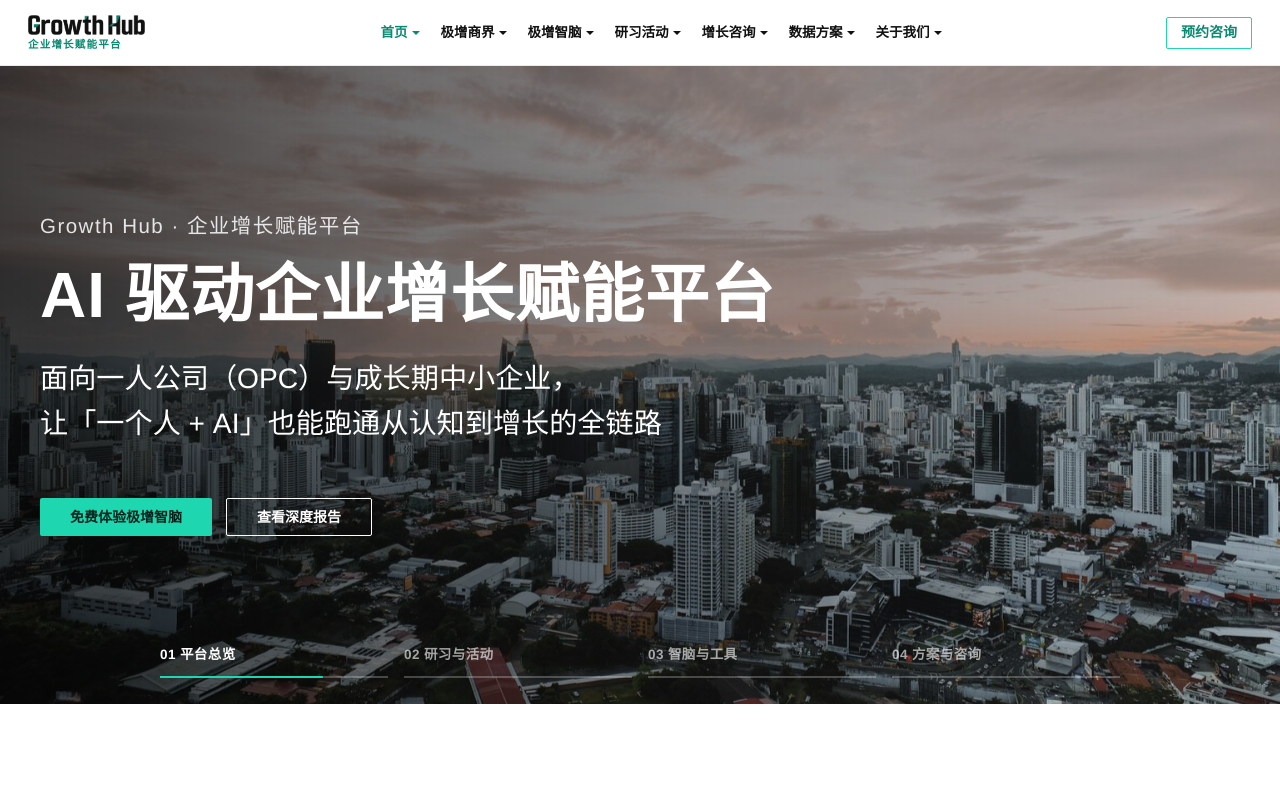
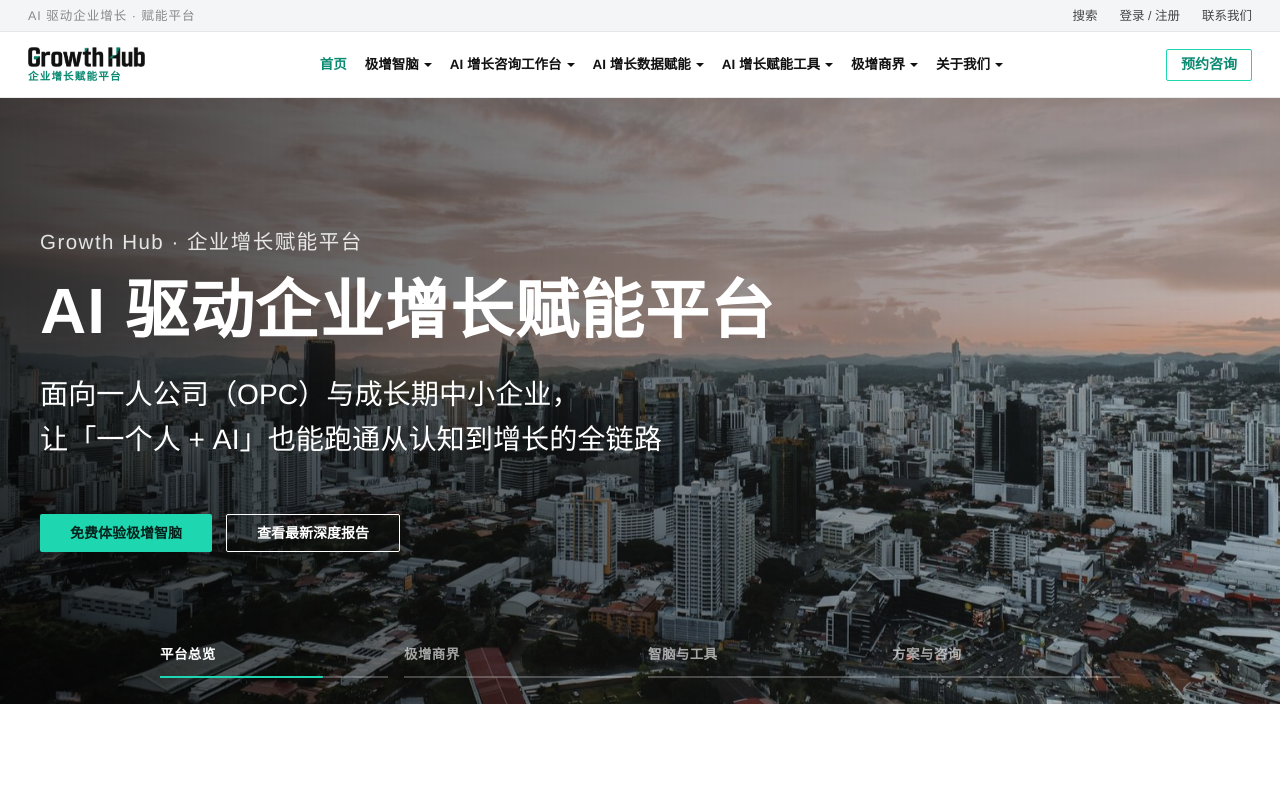
Before and after one commit to Chris00312/opc-workbench, a plain HTML site: page website/index.html in a window 1280 px wide. Shown: the top 800 px of the page. Drawn offline with Linux system fonts and the light colour scheme.

Commit message:
网站：按老板新文档重排导航（工具条+主导航+大面板，首屏标签与站内搜索，20261118a，仅本地预览）与状态同步
Co-Authored-By: Claude Sonnet 5.5 <noreply@anthropic.com>

```diff
--- a/website/about.html
+++ b/website/about.html
@@ -6,7 +6,7 @@
 <title>关于我们 — Growth Hub 企业增长赋能平台</title>
 <meta name="description" content="关于 Growth Hub 企业增长赋能平台及主办运营主体上海领越人力资源咨询服务中心：定位、核心业务版图与六大产品矩阵。">
 <link rel="icon" type="image/svg+xml" href="assets/brand/favicon.svg">
-<link rel="stylesheet" href="assets/css/style.css?v=20261116f">
+<link rel="stylesheet" href="assets/css/style.css?v=20261118a">
 </head>
 <body data-page="about">
 <div id="site-header"></div>
@@ -149,6 +149,6 @@
 </section>
 
 <div id="site-footer"></div>
-<script src="assets/js/main.js?v=20261116f"></script>
+<script src="assets/js/main.js?v=20261118a"></script>
 </body>
 </html>
--- a/website/assets/css/style.css
+++ b/website/assets/css/style.css
@@ -540,3 +540,38 @@ ul { list-style: none; }
   .dots.hero-tabs button { font-size: 12px; padding-bottom: 7px; }
   .form-panel { padding: 24px 20px; }
 }
+
+/* ---------- 2026-11-18 导航重排：顶部工具条 + 主导航 + 大面板下拉（依据老板《网站规划与调整》） ---------- */
+:root { --top-h: 32px; --head-h: 98px; }
+.topbar { position: fixed; inset: 0 0 auto; height: var(--top-h); background: #f3f5f6; border-bottom: 1px solid rgba(0, 0, 0, .06); z-index: 101; font-size: 12.5px; color: #666; }
+.topbar .container { height: 100%; display: flex; align-items: center; justify-content: space-between; max-width: 1480px; padding: 0 28px; }
+.topbar-brand { letter-spacing: 1px; color: #888; }
+.topbar-links { display: flex; align-items: center; gap: 22px; }
+.topbar-links a, .topbar-links button { color: #444; font-size: 12.5px; transition: color .2s; }
+.topbar-links a:hover, .topbar-links button:hover { color: var(--ink); }
+.nav { top: var(--top-h); }
+.drop { top: var(--head-h); }
+.nav-links > li > a { padding: 0 11px; }
+.m-only { display: none; }
+.drop .container { grid-template-columns: 280px 1fr; gap: 56px; }
+.drop-list.c2 { grid-template-columns: 1fr 1fr; }
+.drop-list.c3 { grid-template-columns: repeat(3, 1fr); }
+.drop-groups { display: grid; grid-template-columns: repeat(3, 1fr); gap: 0 36px; align-content: start; }
+.drop-group h5 { font-size: 13px; color: var(--ink); letter-spacing: 1px; padding-bottom: 10px; border-bottom: 2px solid var(--accent); margin-bottom: 4px; }
+.drop-group a, .drop-group .soon { display: flex; align-items: center; gap: 8px; padding: 11px 0; border-bottom: 1px solid var(--line); font-size: 14.5px; transition: color .2s; }
+.drop-group a:hover { color: var(--ink); }
+.soon { color: var(--text-3); cursor: default; }
+.slide .container { padding-top: calc(var(--head-h) + 24px); }
+.search-input { width: 100%; height: 46px; padding: 0 14px; border: 1px solid var(--line-strong); border-radius: 2px; font-size: 16px; }
+.search-input:focus { outline: none; border-color: var(--accent); }
+.search-results { margin-top: 14px; max-height: 320px; overflow-y: auto; }
+.search-results a { display: block; padding: 12px 2px; border-bottom: 1px solid var(--line); font-size: 15px; }
+.search-results a:hover { color: var(--ink); }
+@media (max-width: 1360px) { .nav-links > li > a { padding: 0 8px; font-size: 13.5px; } }
+@media (max-width: 1120px) {
+  :root { --top-h: 0px; --head-h: 66px; }
+  .topbar { display: none; }
+  .m-only { display: block; }
+  .m-only a, .m-only button { display: flex; align-items: center; width: 100%; height: 56px; padding: 0 4px; border-bottom: 1px solid var(--line); font-size: 16px; font-weight: 700; color: #111; text-align: left; }
+  .slide .container { padding-top: calc(var(--head-h) + 24px); }
+}
--- a/website/assets/js/main.js
+++ b/website/assets/js/main.js
@@ -13,40 +13,78 @@
     { id: 'tools', href: 'tools.html', name: 'AI 增长赋能工具（九大工具集）' }
   ];
 
-  function drop(title, intro, links) {
-    return '<div class="drop"><div class="container"><div class="drop-intro"><h4>' + title + '</h4><p>' + intro + '</p></div><div class="drop-list">' +
-      links.map(function (l) { return '<a href="' + l[0] + '">' + l[1] + (l[2] || '') + '</a>'; }).join('') + '</div></div></div>';
+  // 二级菜单：links 为平铺列表，groups 为分组（极增商界按四组展开）。cols 控制列数。
+  function linkHtml(l) {
+    return l[0] ? '<a href="' + l[0] + '">' + l[1] + (l[2] || '') + '</a>' : '<span class="soon">' + l[1] + (l[2] || '') + '</span>';
+  }
+  function drop(title, intro, spec) {
+    var body = spec.groups
+      ? '<div class="drop-groups">' + spec.groups.map(function (g) {
+          return '<div class="drop-group"><h5>' + g.t + '</h5>' + g.links.map(linkHtml).join('') + '</div>';
+        }).join('') + '</div>'
+      : '<div class="drop-list c' + (spec.cols || 2) + '">' + spec.links.map(linkHtml).join('') + '</div>';
+    return '<div class="drop"><div class="container"><div class="drop-intro"><h4>' + title + '</h4><p>' + intro + '</p></div>' + body + '</div></div>';
   }
 
-  function item(ids, href, label, fullTitle, intro, links) {
-    return '<li class="has-drop"><a href="' + href + '" class="' + (ids.indexOf(page) >= 0 ? 'active' : '') + '">' + label + ' <i class="caret"></i></a>' + drop(fullTitle, intro, links) + '</li>';
+  function item(ids, href, label, fullTitle, intro, spec) {
+    return '<li class="has-drop"><a href="' + href + '" class="' + (ids.indexOf(page) >= 0 ? 'active' : '') + '">' + label + ' <i class="caret"></i></a>' + drop(fullTitle, intro, spec) + '</li>';
   }
 
+  var NAV_SPECS = {
+    zhinao: { ids: ['zhinao', 'workbench'], href: 'zhinao.html', label: '极增智脑', title: '极增智脑 · AI 智能体与增长赋能工作台',
+      intro: '定位为增长顾问 · 赋能工作台，四大智能体统一汇入经营工作台。',
+      spec: { cols: 2, links: [['workbench.html', '增长赋能工作台', '<span class="badge new">V1</span>'], ['zhinao.html#content', '内容生成智能体', '<span class="badge hot">MVP</span>'], ['zhinao.html#diagnose', '增长诊断智能体', '<span class="badge hot">MVP</span>'], ['zhinao.html#data', '数据洞察智能体'], ['zhinao.html#ops', '运营自动化智能体']] } },
+    consulting: { ids: ['consulting'], href: 'consulting.html', label: 'AI 增长咨询工作台', title: 'AI 增长咨询工作台',
+      intro: '按企业生命周期五大阶段划分战略咨询议题，「AI 辅助整理 + 专家主诊」，提供单次、季度与年度陪跑。',
+      spec: { cols: 3, links: [['consulting.html#startup', '初创期企业增长战略咨询'], ['consulting.html#growth', '成长期企业增长战略咨询'], ['consulting.html#expansion', '扩张期企业增长战略咨询'], ['consulting.html#maturity', '成熟期企业增长战略咨询'], ['consulting.html#transform', '转型期企业增长战略咨询'], ['consulting.html#process', '咨询预约与交付流程']] } },
+    solution: { ids: ['solution'], href: 'solution.html', label: 'AI 增长数据赋能', title: 'AI 增长数据赋能解决方案',
+      intro: '「数据诊断—模型构建—策略生成—效果追踪」四步流程，覆盖七大增长分析方向。',
+      spec: { cols: 2, links: [['solution.html#directions', '多业务（母合）增长分析'], ['solution.html#directions', '可持续增长组合分析'], ['solution.html#directions', '主导性业务增长分析'], ['solution.html#directions', '业务价值链增长分析'], ['solution.html#directions', '跨区域增长分析'], ['solution.html#directions', '利基市场增长分析'], ['solution.html#directions', '增长战略与模式匹配度分析']] } },
+    tools: { ids: ['tools'], href: 'tools.html', label: 'AI 增长赋能工具', title: 'AI 增长赋能工具 · 九大工具集',
+      intro: '覆盖企业全经营场景的九大 AI 增长赋能工具集。',
+      spec: { cols: 3, links: [['tools.html#strategy', '公司战略与定位'], ['tools.html#management', '管理赋能与学习成长'], ['tools.html#digital', '数字化管理与 AI 赋能'], ['tools.html#finance', '财税规划'], ['tools.html#finance', '法务与融资'], ['tools.html#ma', '投资与并购'], ['tools.html#marketing', '营销与市场'], ['tools.html#product', '产品与创新'], ['tools.html#product', '客户与服务']] } },
+    insights: { ids: ['insights', 'academy'], href: 'insights.html', label: '极增商界', title: '极增商界 · 内容、培训与会员',
+      intro: '商界洞察、增长培训与商界会员，沉淀可检索的知识资产。',
+      spec: { groups: [
+        { t: '商界洞察', links: [['insights.html#columns', '前沿资讯'], ['insights.html#latest', '深度报告']] },
+        { t: '增长培训', links: [['academy.html#training', '三层九级研习体系'], ['academy.html#courses', '首席增长官 · 增长分析师'], ['academy.html#courses', '商业增长设计 · 商业模式创新']] },
+        { t: '商界会员', links: [['insights.html#community', '极增夜话 · 增长60秒'], ['insights.html#community', '增长新锐'], ['insights.html#member', '会员注册']] }
+      ] } },
+    about: { ids: ['about', 'credits', 'privacy'], href: 'about.html', label: '关于我们', title: '关于我们',
+      intro: '了解主办运营主体与平台定位，展示核心业务与核心产品。',
+      spec: { cols: 2, links: [['about.html#platform', '极增科技'], ['about.html#lingyue', '领越人力'], ['about.html#platform', '极增商界'], ['about.html#business', '核心业务'], ['about.html#business', '核心产品']] } },
+    contact: { ids: ['contact'], href: 'contact.html', label: '联系我们', title: '联系我们',
+      intro: '联系入口、人才招募、商务合作与渠道发展。',
+      spec: { cols: 2, links: [['contact.html#info', '联系我们'], ['contact.html#jobs', '人才招募'], ['contact.html#business', '商务合作'], ['contact.html#business', '渠道发展']] } }
+  };
+  var NAV_ORDER = ['zhinao', 'consulting', 'solution', 'tools', 'insights', 'about'];
+
+  // 站内搜索索引：取自上面的导航数据（页面级检索，不含正文）
+  var SEARCH_INDEX = [['index.html', '首页']];
+  NAV_ORDER.concat(['contact']).forEach(function (k) {
+    var n = NAV_SPECS[k];
+    SEARCH_INDEX.push([n.href, n.label]);
+    (n.spec.groups ? n.spec.groups.reduce(function (a, g) { return a.concat(g.links); }, []) : n.spec.links).forEach(function (l) { if (l[0]) SEARCH_INDEX.push([l[0], l[1]]); });
+  });
+
+  var navItems = '<li><a href="index.html" class="' + (page === 'home' ? 'active' : '') + '">首页</a></li>' +
+    NAV_ORDER.map(function (k) { var n = NAV_SPECS[k]; return item(n.ids, n.href, n.label, n.title, n.intro, n.spec); }).join('');
+
   var header =
+    '<div class="topbar"><div class="container">' +
+      '<span class="topbar-brand">AI 驱动企业增长 · 赋能平台</span>' +
+      '<div class="topbar-links">' +
+        '<button type="button" data-open="search">搜索</button>' +
+        '<a href="insights.html#member">登录 / 注册</a>' +
+        '<a href="contact.html">联系我们</a>' +
+      '</div>' +
+    '</div></div>' +
     '<header class="nav" id="nav"><div class="container">' +
     '<a class="logo" href="index.html" aria-label="Growth Hub 企业增长赋能平台首页"><img class="logo-wordmark" src="assets/brand/logo-wordmark-light.png?v=20261116f" alt="Growth Hub" width="129" height="22"><span class="logo-sub">企业增长赋能平台</span></a>' +
-    '<ul class="nav-links">' +
-      item(['home'], 'index.html', '首页', 'Growth Hub · AI 驱动企业增长赋能平台',
-        '面向一人公司（OPC）与成长期中小企业，以媒体内容与极增智脑双轮驱动，连接六大核心产品模块。',
-        [['index.html#agents', '极增智脑 · 智能体入口'], ['index.html#products', '六大核心产品模块'], ['index.html#insights', '商界洞察精选'], ['index.html#cases', '典型应用场景'], ['index.html#membership', '会员权益与转化'], ['index.html#roadmap', '三期建设路线图']]) +
-      item(['insights'], 'insights.html', '极增商界', '极增商界 · 内容服务与商界会员',
-        '整合商界洞察、行业数据速览、深度报告与商界会员专栏（极增夜话、增长60秒、增长新锐、权益注册）。',
-        [['insights.html#columns', '商界洞察 · 行业数据速览'], ['insights.html#latest', '深度报告与最新研究'], ['insights.html#community', '极增夜话 · 增长60秒 · 增长新锐'], ['insights.html#member', '会员注册与权益体系']]) +
-      item(['zhinao', 'workbench', 'tools'], 'zhinao.html', '极增智脑', '极增智脑 · 智能体、工作台与九大赋能工具集',
-        '涵盖四大智能体、统一入口「增长顾问 · 经营工作台」与覆盖企业全经营场景的九大 AI 增长赋能工具集。',
-        [['workbench.html', '增长顾问 · 经营工作台', '<span class="badge new">V1</span>'], ['zhinao.html#content', '内容生成智能体', '<span class="badge hot">MVP</span>'], ['zhinao.html#diagnose', '增长诊断智能体', '<span class="badge hot">MVP</span>'], ['zhinao.html#data', '数据洞察智能体'], ['zhinao.html#ops', '运营自动化智能体'], ['tools.html', 'AI 增长赋能工具（九大工具集）', '<span class="badge new">V1</span>']]) +
-      item(['academy'], 'academy.html', '研习活动', '管理咨询研习与主题交流研讨会',
-        '三层九级成长研习专题与四大核心方向，配合季度主题交流、月度专题研讨会与周度垂直沙龙。',
-        [['academy.html#training', '三层九级增长研习体系'], ['academy.html#courses', '首席增长官 · 企业增长分析方向'], ['academy.html#courses', '商业增长设计 · 商业模式创新'], ['academy.html#format', '线上答疑 · 小班工作坊 · 系统内内训'], ['academy.html#events', '主题交流与研讨会（季 / 月 / 周）']]) +
-      item(['consulting'], 'consulting.html', '增长咨询', '增长咨询服务（AI 增长咨询工作台）',
-        '按企业生命周期五大阶段划分战略咨询议题，采用「AI 辅助整理 + 专家主诊」模式，提供单次、季度与年度陪跑。',
-        [['consulting.html#startup', '初创期企业增长战略咨询'], ['consulting.html#growth', '成长期企业增长战略咨询'], ['consulting.html#expansion', '扩张期企业增长战略咨询'], ['consulting.html#maturity', '成熟期企业增长战略咨询'], ['consulting.html#transform', '转型期企业增长战略咨询'], ['consulting.html#process', '咨询预约与六步交付流程']]) +
-      item(['solution'], 'solution.html', '数据方案', 'AI 增长数据赋能解决方案',
-        '围绕「数据诊断—模型构建—策略生成—效果追踪」四步流程，覆盖七大增长分析方向与三档交付方案。',
-        [['solution.html#directions', '多业务（母合）与可持续增长分析'], ['solution.html#directions', '主导性业务与价值链增长分析'], ['solution.html#directions', '跨区域与利基市场增长分析'], ['solution.html#directions', '增长战略与模式匹配度分析'], ['solution.html#plans', '三档交付方案（诊断 · 建模 · 陪跑）'], ['solution.html#flow', '四步标准交付流程']]) +
-      item(['about', 'contact', 'credits'], 'about.html', '关于我们', '关于我们 · 上海领越人力资源咨询服务中心',
-        '了解主办运营主体上海领越人力资源咨询服务中心、平台定位与六大产品矩阵，以及联系方式、人才招募与商务合作。',
-        [['about.html#lingyue', '上海领越人力资源咨询服务中心'], ['about.html#platform', 'Growth Hub 平台介绍'], ['about.html#business', '核心业务与产品矩阵'], ['contact.html#info', '联系我们与在线留言'], ['contact.html#jobs', '人才招募'], ['contact.html#business', '商务合作与渠道发展']]) +
+    '<ul class="nav-links">' + navItems +
+      '<li class="m-only"><a href="contact.html">联系我们</a></li>' +
+      '<li class="m-only"><a href="insights.html#member">登录 / 注册</a></li>' +
+      '<li class="m-only"><button type="button" data-open="search">搜索</button></li>' +
     '</ul>' +
     '<button class="nav-pill" data-open="contact">预约咨询</button>' +
     '<button class="menu-btn" id="menuBtn" aria-label="打开菜单"><span></span><span></span><span></span></button>' +
@@ -104,6 +142,12 @@
         '<button class="btn btn-primary btn-lg" style="width:100%;margin-top:6px">提交登记</button>' +
         '<p class="note" style="margin-top:12px">提交即表示您同意按<a href="privacy.html">《隐私说明》</a>处理所填信息。演示版：表单暂未接入后台，提交后不会真实发送。</p>' +
       '</form></div></div>' +
+    '<div class="modal" id="m-search" role="dialog" aria-modal="true" aria-label="站内搜索"><div class="modal-box">' +
+      '<button class="modal-close" data-close aria-label="关闭">×</button>' +
+      '<h3>站内搜索</h3><p>输入关键词，查找栏目与页面。</p>' +
+      '<input class="search-input" id="searchInput" placeholder="如：成长期、财税、深度报告" autocomplete="off">' +
+      '<div class="search-results" id="searchResults"></div>' +
+    '</div></div>' +
     '<div class="toast" id="toast"></div>';
 
   var h = document.getElementById('site-header');
@@ -118,6 +162,14 @@
   if (mb) mb.addEventListener('click', function () { nav.classList.toggle('open'); document.body.style.overflow = nav.classList.contains('open') ? 'hidden' : ''; });
   document.querySelectorAll('.nav-links a').forEach(function (a) {
     a.addEventListener('click', function () { nav.classList.remove('open'); document.body.style.overflow = ''; });
+  });
+
+  // 站内搜索
+  var si = document.getElementById('searchInput'), sr = document.getElementById('searchResults');
+  if (si) si.addEventListener('input', function () {
+    var q = si.value.trim(), seen = {}, out = [];
+    if (q) SEARCH_INDEX.forEach(function (e) { if (e[1].indexOf(q) >= 0 && !seen[e[0] + e[1]]) { seen[e[0] + e[1]] = 1; out.push('<a href="' + e[0] + '">' + e[1] + '</a>'); } });
+    sr.innerHTML = q ? (out.join('') || '<p class="note">没有找到相关栏目</p>') : '';
   });
 
   // 素材缺失时隐藏
@@ -181,6 +233,7 @@
   function open(id) {
     var m = document.getElementById('m-' + id); if (!m) return;
     m.classList.add('open');
+    var inp = m.querySelector('.search-input'); if (inp) setTimeout(function () { inp.focus(); }, 50);
   }
   document.addEventListener('click', function (e) {
     var o = e.target.closest('[data-open]');
--- a/website/index.html
+++ b/website/index.html
@@ -6,14 +6,14 @@
 <title>Growth Hub 企业增长赋能平台 — AI 驱动企业增长赋能平台</title>
 <meta name="description" content="Growth Hub 是面向一人公司（OPC）与成长期中小企业的 AI 驱动企业增长赋能平台，以媒体内容与极增智脑双轮驱动，连接内容、智能体、管理研习、主题活动、数据方案与咨询。">
 <link rel="icon" type="image/svg+xml" href="assets/brand/favicon.svg">
-<link rel="stylesheet" href="assets/css/style.css?v=20261116f">
+<link rel="stylesheet" href="assets/css/style.css?v=20261118a">
 </head>
 <body data-page="home">
 <div id="site-header"></div>
 
 <!-- 首屏：4 屏核心轮播（总起 + 6 大产品组合 + 底部文字进度条） -->
 <section class="hero" data-carousel>
-  <div class="slide" data-tab="01 平台总览">
+  <div class="slide" data-tab="平台总览">
     <div class="slide-media"><img data-media class="kb only-d" src="assets/media/img-09.jpg" alt=""><video data-media class="only-m" muted loop playsinline preload="none" poster="assets/media/img-09.jpg"><source src="assets/media/hero.mp4" type="video/mp4"></video></div>
     <div class="container">
       <div class="brand">Growth Hub · 企业增长赋能平台</div>
@@ -21,20 +21,20 @@
       <p class="sub">面向一人公司（OPC）与成长期中小企业，<br>让「一个人 + AI」也能跑通从认知到增长的全链路</p>
       <div class="btns">
         <a class="btn btn-primary" href="zhinao.html">免费体验极增智脑</a>
-        <a class="btn btn-line" href="insights.html#latest">查看深度报告</a>
+        <a class="btn btn-line" href="insights.html#latest">查看最新深度报告</a>
       </div>
     </div>
   </div>
-  <div class="slide" data-tab="02 研习与活动">
+  <div class="slide" data-tab="极增商界">
     <div class="slide-media"><img data-media class="kb" src="assets/media/img-06.jpg" alt=""></div>
     <div class="container">
       <div class="brand">极增商界 · 企业研习与主题活动</div>
       <h1>学方法、看报告、做实操交流</h1>
       <p class="sub">商界洞察、行业数据速览与深度报告，衔接三层九级研习体系与季 / 月 / 周主题研讨</p>
-      <div class="btns"><a class="btn btn-primary" href="insights.html">进入极增商界</a><a class="btn btn-line" href="academy.html">查看研习与活动</a></div>
+      <div class="btns"><a class="btn btn-primary" href="insights.html">进入极增商界</a><a class="btn btn-line" href="academy.html#training">了解增长培训</a></div>
     </div>
   </div>
-  <div class="slide" data-tab="03 智脑与工具">
+  <div class="slide" data-tab="智脑与工具">
     <div class="slide-media"><img data-media class="kb" src="assets/media/img-08.jpg?v=20261115b" alt=""></div>
     <div class="container">
       <div class="brand">极增智脑 · 经营工作台与工具集</div>
@@ -43,7 +43,7 @@
       <div class="btns"><a class="btn btn-primary" href="zhinao.html">进入极增智脑</a><a class="btn btn-line" href="workbench.html">了解工作台与工具</a></div>
     </div>
   </div>
-  <div class="slide" data-tab="04 方案与咨询">
+  <div class="slide" data-tab="方案与咨询">
     <div class="slide-media"><video data-media muted loop playsinline preload="none" poster="assets/media/img-03.jpg"><source src="assets/media/v-report.mp4" type="video/mp4"></video></div>
     <div class="container">
       <div class="brand">数据化增长方案 · 增长咨询服务</div>
@@ -272,6 +272,6 @@
 </section>
 
 <div id="site-footer"></div>
-<script src="assets/js/main.js?v=20261116f"></script>
+<script src="assets/js/main.js?v=20261118a"></script>
 </body>
 </html>
```
Also changed, not shown: website/academy.html (+2 -2 lines), website/consulting.html (+2 -2 lines), website/contact.html (+2 -2 lines), website/credits.html (+2 -2 lines), website/insights.html (+2 -2 lines), website/privacy.html (+2 -2 lines), website/solution.html (+2 -2 lines), website/tools.html (+2 -2 lines), website/workbench.html (+2 -2 lines), website/zhinao.html (+2 -2 lines), 4 other files.
